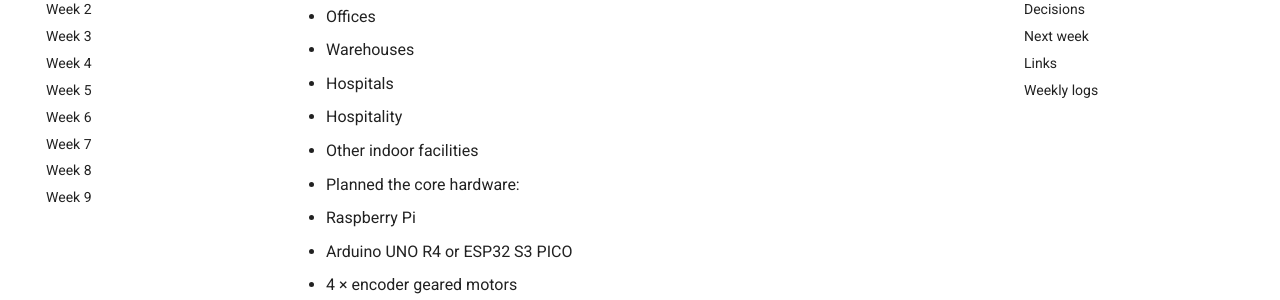
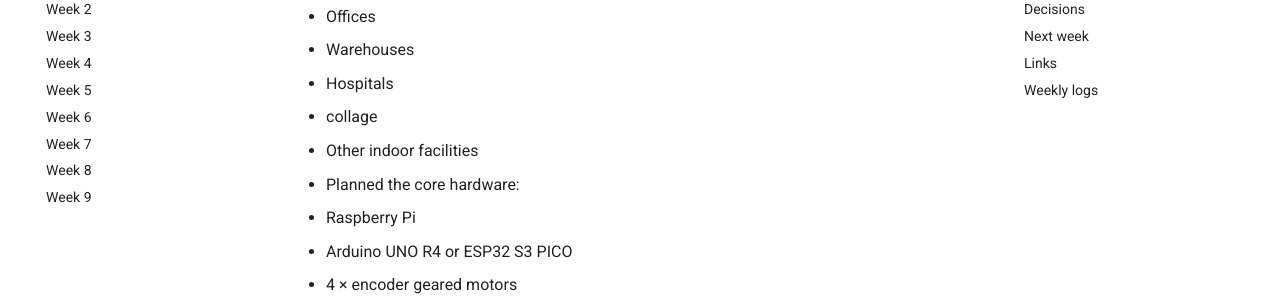
Before and after one commit to BuilderinResidencyTinkerspace/FIORA, an MkDocs documentation site: the page built from docs/week-00.md, in a window 1280 px wide and 900 px high, scrolled down 452 px. Shown: the part 153-453 px from the top of the window. Built offline with MkDocs 1.6.1 and Material for MkDocs 9.7.7, drawn with Linux system fonts in a browser that asks for light colours.

Commit message:
Corrected 'Hospitality' to 'collage' in week-00.md

```diff
--- a/docs/week-00.md
+++ b/docs/week-00.md
@@ -18,7 +18,7 @@ Land on a project idea and validate whether our planned hardware and software st
   * Offices
   * Warehouses
   * Hospitals
-  * Hospitality
+  * collage
   * Other indoor facilities
 * Planned the core hardware:
   * Raspberry Pi
```
